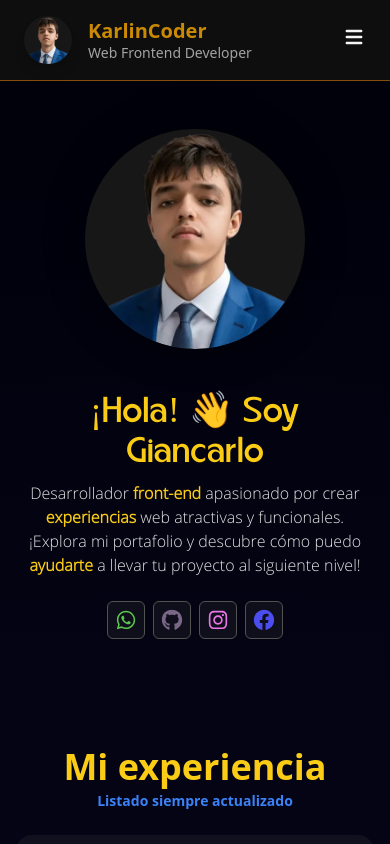
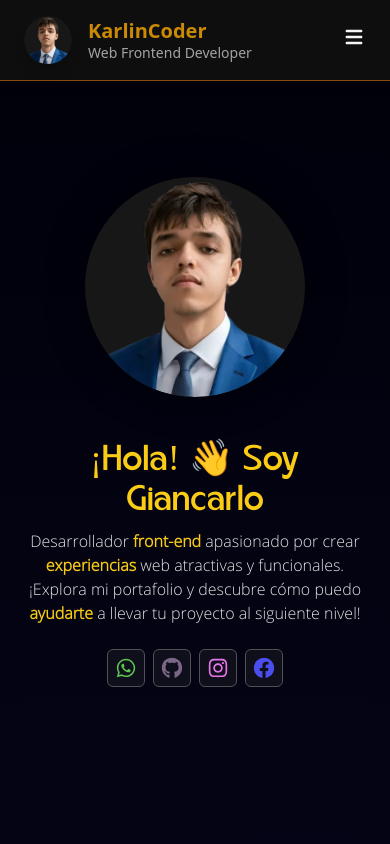
Before and after one commit to KarlinCoder/karlincoder.com, a React (Vite) app: page / in a window 390 px wide. Shown: the top 844 px of the page. Built offline with nearby package versions, Linux system fonts and the light colour scheme.

Commit message:
Commit #72

```diff
--- a/src/components/sections/Header.tsx
+++ b/src/components/sections/Header.tsx
@@ -9,7 +9,7 @@ const Header: React.FC = () => {
 
   return (
     <Element name="header">
-      <header className="flex flex-col items-center justify-center gap-5 px-6 py-12 md:flex-row md:py-16">
+      <header className="flex flex-col items-center justify-center gap-5 px-6 py-24 md:flex-row md:py-16">
         {/* Avatar */}
         <div className="relative grid place-content-center w-full max-w-[220px] md:max-w-[300px] h-auto overflow-hidden rounded-full shadow-[0_0_40px_#0007] bg-neutral-900  z-[1]">
           <img
```
